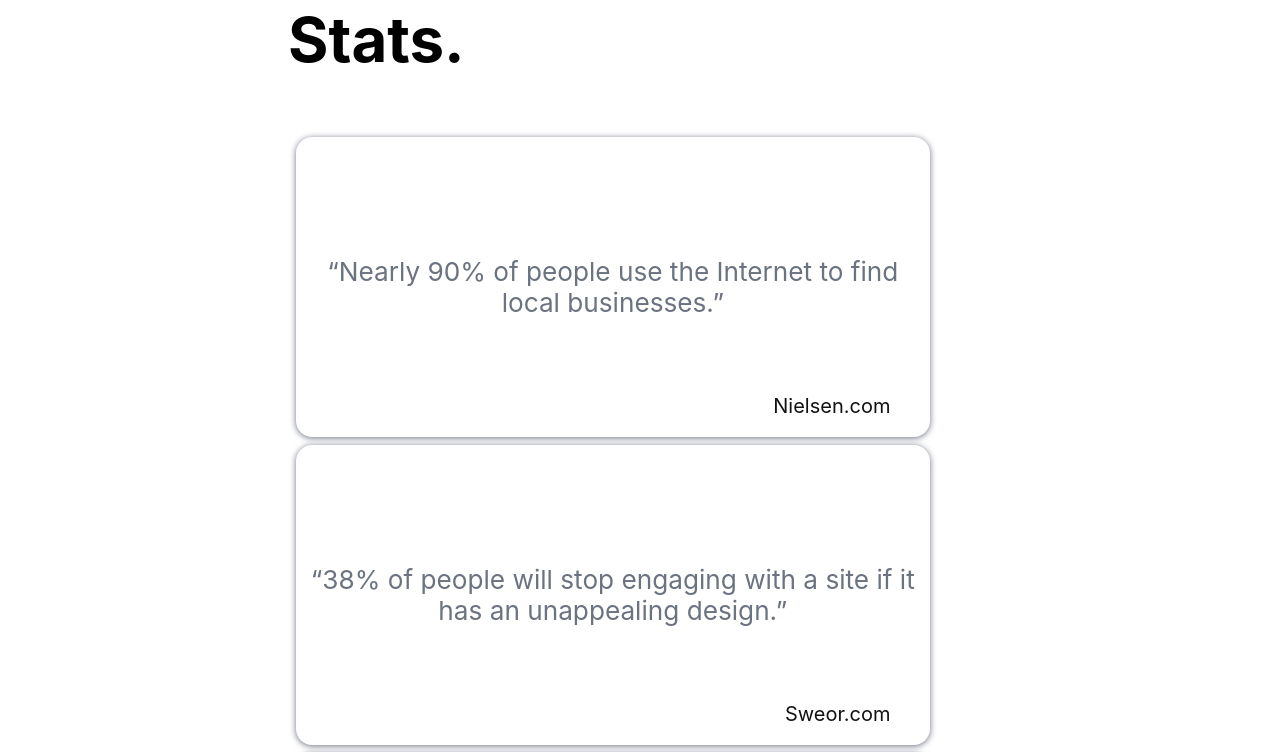
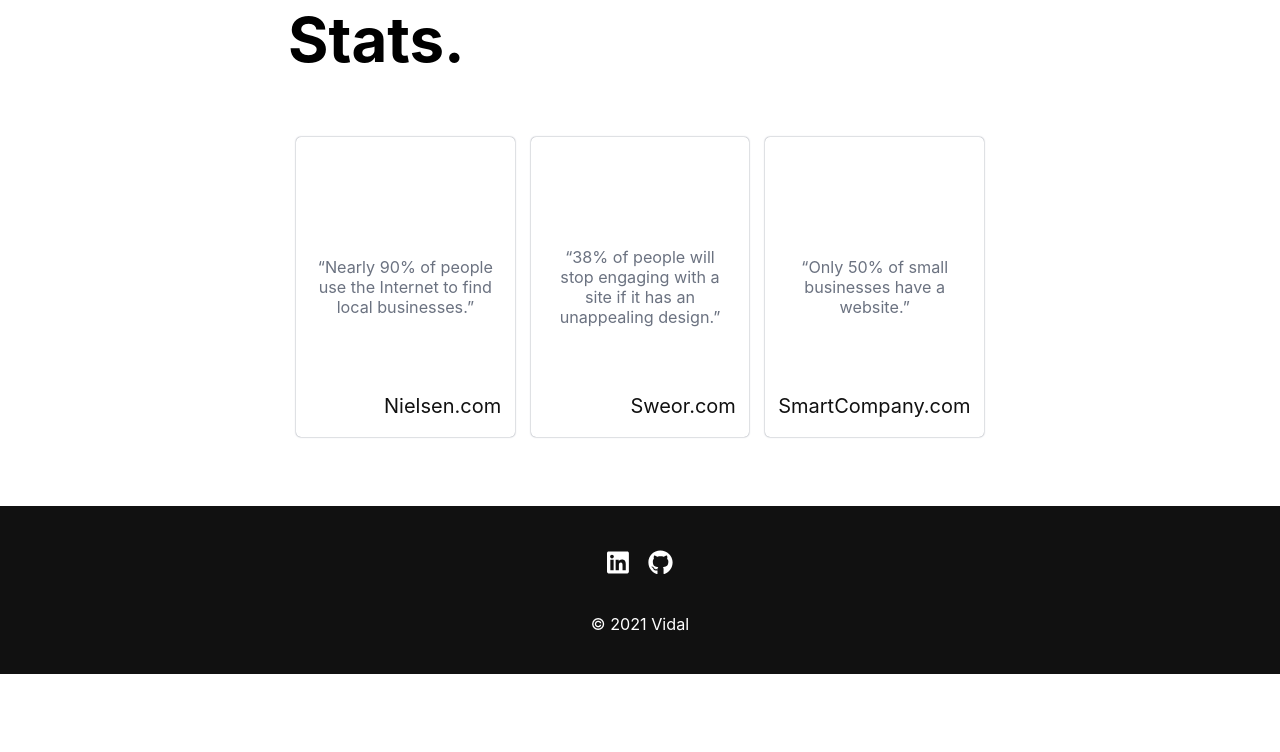
Before and after one commit to raglandc/vidal-production, a Next.js app: page / in a window 1280 px wide. Shown: the part 1340-2092 px from the top of the page. After the commit the page ends 2014 px from the top, so only its background shows below. Built offline with nearby package versions, Linux system fonts and the light colour scheme.

Commit message:
work on styles of home page

```diff
--- a/components/sections/HomePageSections/StatsSection.module.css
+++ b/components/sections/HomePageSections/StatsSection.module.css
@@ -1,3 +1,14 @@
 .statsHeader {
   font-size: 6.18rem;
 }
+
+.listContainer {
+  width: 100%;
+}
+
+@media only screen and (min-width: 700px) {
+  .listContainer {
+    display: flex;
+    height: max-content;
+  }
+}
--- a/components/sections/HomePageSections/homepageComponents/PerksCard.module.css
+++ b/components/sections/HomePageSections/homepageComponents/PerksCard.module.css
@@ -9,10 +9,11 @@
   display: flex;
   flex-direction: column;
   text-align: center;
+  border-radius: 5px;
   box-shadow: 0 0 1.62px #6b7280;
 
+  /* animation settings */
   opacity: 1;
-
   transition: opacity 1618ms ease-in;
 }
 
--- a/components/sections/HomePageSections/homepageComponents/StatsCard.module.css
+++ b/components/sections/HomePageSections/homepageComponents/StatsCard.module.css
@@ -6,13 +6,15 @@
 .card {
   width: 90%;
   min-height: 30rem;
-  border-radius: 1.618rem;
-  box-shadow: 0rem 0.1rem 0.618rem #6b7280;
-  margin: 1.618rem auto;
+  border-radius: 5px;
+  box-shadow: 0 0 1.62px #6b7280;
+  margin: 2rem 1rem;
   padding: 0 2.5rem;
   text-align: center;
 
+  /* relative to position the author */
   position: relative;
+
   display: flex;
   justify-content: center;
   align-items: center;
@@ -22,7 +24,7 @@
 }
 
 .quote {
-  font-size: 2.618rem;
+  font-size: 1.618rem;
   color: #6b7280;
 }
 
@@ -36,7 +38,7 @@
 
 @media only screen and (min-width: 900px) {
   .card {
-    padding: 0 1rem;
+    padding: 0 2rem;
     margin: 8px;
   }
 }
```
